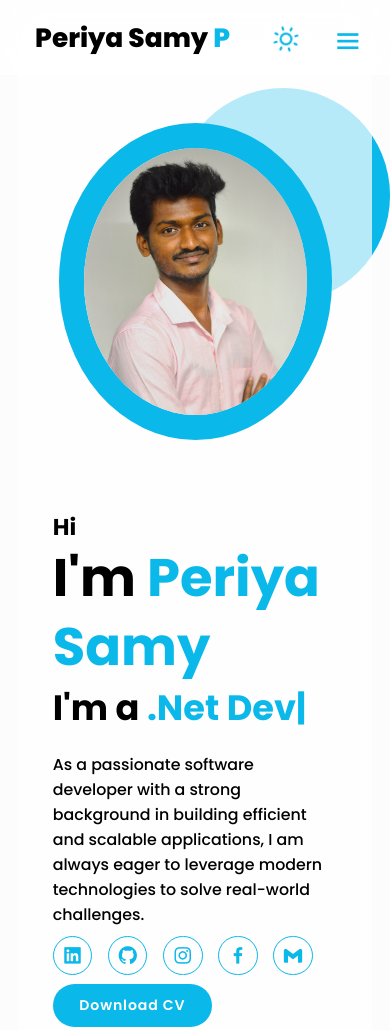
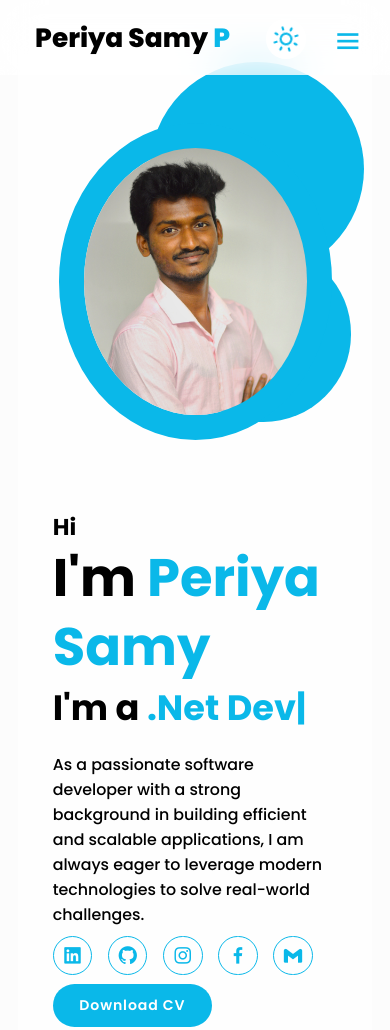
Before and after one commit to Periyasamy-Developer/Porfolio, a plain HTML site: page index.html in a window 390 px wide. Shown: the top 1030 px of the page. Drawn offline with nearby package versions, Linux system fonts and the light colour scheme.

Commit message:
Add files via upload

```diff
--- a/index.html
+++ b/index.html
@@ -100,7 +100,7 @@
             <li><i class='bx bx-chevron-right'></i> <strong>Age:</strong> <span id="age"></span></li>
             <li><i class='bx bx-chevron-right'></i> <strong>Degree:</strong> <span>Bachelor of Computer
                 Application</span></li>
-            <li><i class='bx bx-chevron-right'></i> <strong>Email:</strong> <span><a
+            <li><i class='bx bx-chevron-right'></i> <strong>Email:</strong> <span><a class="emailLabel"
                   href="mailto:periyasamy06p@gmail.com" target="_blank"> periyasamy06p@gmail.com</a></span></li>
           </ul>
         </div>
@@ -461,7 +461,7 @@
             <i class='bx bx-envelope'></i>
             <div>
               <h3>Email Us</h3>
-              <a href="mailto:periyasamy06p@gmail.com" target="_blank">periyasamy06p@gmail.com</a>
+              <a  class="emailLabel" href="mailto:periyasamy06p@gmail.com" target="_blank">periyasamy06p@gmail.com</a>
             </div>
           </div><!-- End Info Item -->
 
--- a/scripts.js
+++ b/scripts.js
@@ -128,17 +128,23 @@ document.addEventListener('DOMContentLoaded', () => {
   const sb = ScrollReveal({
     duration: 1000,
     delay: 500,
-    mobile: false,
+    mobile: true,
     origin: 'bottom',
     distance: '60px'
   });
 
   sb.reveal('.header', { origin: 'top' });
-  sb.reveal('.home .home-content, .skill-container .skills-box:nth-child(1), .service-container .services-box:nth-child(1), .contact-container .contact-section:nth-child(1), .timeline-items .timeline-item:nth-child(1), .timeline-items .timeline-item:nth-child(3)', {origin: 'left'});
-  sb.reveal('.home .home-img, .skill-container .skills-box:nth-child(2), .service-container .services-box:nth-child(2), .contact-container .contact-section:nth-child(2), .timeline-items .timeline-item:nth-child(2)', {origin: 'right'});
+  sb.reveal('.home .home-content, .skill-container .skills-box:nth-child(1), .service-container .services-box:nth-child(1), .contact-container .contact-section:nth-child(1), .timeline-items .timeline-item:nth-child(odd), .about-circle', {origin: 'left'});
+  sb.reveal('.home .home-img, .skill-container .skills-box:nth-child(2), .service-container .services-box:nth-child(2), .contact-container .contact-section:nth-child(2), .timeline-items .timeline-item:nth-child(even)', {origin: 'right'});
   sb.reveal('.about .about-content, .about .about-img, .service-container .services-box:nth-child(3), .footer', { origin: 'bottom' });
   sb.reveal('.skills, .resumes, .resume-container, .services, .contact, .footer .social', { origin: 'bottom', delay: 600 });
   sb.reveal('.heading, h3, .footer .list', { origin: 'bottom', delay: 500 });
+  sb.reveal('.home-circle-2', { origin: 'top', delay: 600 });
+  sb.reveal('.home-circle-1', { origin: 'bottom', delay: 500 });
+  sb.reveal('.skills-section .skill:nth-child(even), .personal-details ul li:nth-child(even)', { origin: 'right', delay: 500 });
+  sb.reveal('.skills-section .skill:nth-child(odd), .personal-details ul li:nth-child(odd)', { origin: 'left', delay: 500 });
+
+
   // sb.reveal('', { origin: 'bottom', delay: 500 });
 
 
--- a/style.css
+++ b/style.css
@@ -7,12 +7,12 @@
     --secondary-color: black;
     --primary-bg-color: #fcfcfc;
     --secondary-bg-color: white;
-    --header-bg-color:rgba(255, 255, 255, 0.7);
-    --about-bg-color:#ddf0f5;
-    --card-border-color:0.2rem solid rgb(224, 224, 224);
+    --header-bg-color: rgba(255, 255, 255, 0.7);
+    --about-bg-color: #ddf0f5;
+    --card-border-color: 0.2rem solid rgb(224, 224, 224);
     --static-white: white;
     --footer-bg-color: #0ab8e9;
-    --footer-color:white;
+    --footer-color: white;
 }
 
 
@@ -21,25 +21,25 @@
     --secondary-color: black;
     --primary-bg-color: #fcfcfc;
     --secondary-bg-color: white;
-    --header-bg-color:rgba(255, 255, 255, 0.7);
-    --about-bg-color:#ddf0f5;
-    --card-border-color:0.2rem solid rgb(224, 224, 224);
+    --header-bg-color: rgba(255, 255, 255, 0.7);
+    --about-bg-color: #ddf0f5;
+    --card-border-color: 0.2rem solid rgb(224, 224, 224);
     --static-white: white;
     --footer-bg-color: #0ab8e9;
-    --footer-color:white;
+    --footer-color: white;
 }
 
-.darkmode{
+.darkmode {
     --primary-color: #0ab8e9;
     --secondary-color: rgb(255, 255, 255);
     --primary-bg-color: #fcfcfc00;
     --secondary-bg-color: rgb(145, 140, 140);
-    --header-bg-color:rgb(0 0 0 / 78%);
-    --about-bg-color:#666d6e;
-    --card-border-color:0.2rem solid rgb(255, 255, 255);
+    --header-bg-color: rgb(0 0 0 / 78%);
+    --about-bg-color: #666d6e;
+    --card-border-color: 0.2rem solid rgb(255, 255, 255);
     --static-white: white;
     --footer-bg-color: rgb(0 0 0 / 78%);
-    --footer-color:#0ab8e9;
+    --footer-color: #0ab8e9;
 }
 
 
@@ -212,11 +212,14 @@ span {
     }
 }
 
+.emailLabel{
+    color: var(--primary-color);
+}
 
 /* Header end */
 
 section {
-    min-height: 100vh;
+    /* min-height: 100vh; */
     padding: 10rem 9% 10rem;
     background: var(--header-bg-color);
 }
@@ -238,7 +241,7 @@ section {
     width: 30vw;
     bottom: 10rem;
     right: 0;
-    z-index: -1;
+    z-index: 0;
 }
 
 .home-circle-2 {
@@ -250,7 +253,7 @@ section {
     margin: 0 auto;
     top: 0;
     right: 50px;
-    z-index: -1;
+    z-index: 0;
 }
 
 .home-content h3 {
@@ -516,7 +519,7 @@ section {
     font-weight: bold;
     color: #333;
     text-align: start;
-
+    width: 90%;
     font-weight: 600;
     color: var(--primary-color);
     margin-top: 10px;
@@ -994,7 +997,8 @@ footer .social a:hover {
 }
 
 .footer ul li a:hover {
-    border-bottom: 3px solid var(--footer-color);;
+    border-bottom: 3px solid var(--footer-color);
+    ;
 }
 
 .footer ul li {
@@ -1028,6 +1032,7 @@ a {
 }
 
 @media(max-width:895px) {
+
     /* body {
         visibility: visible;
     } */
@@ -1083,13 +1088,17 @@ a {
     .home-circle-1 {
         width: 45vw;
         height: 45vw;
-        top: 50rem;
+        top: 28rem;
+        right: 39px;
+        /* top: 50rem;         */
+
     }
 
-    .home-circle-1 {
+    .home-circle-2 {
         width: 55vw;
         height: 55vw;
-        top: 10rem;
+        top: 7rem;
+        right: 26px;
     }
 
     .home-img {
@@ -1124,6 +1133,8 @@ a {
     .about-circle {
         height: 52vw;
         width: 52vw;
+        position: relative;
+        bottom: 731px;
     }
 
     .about-content {
@@ -1176,8 +1187,7 @@ a {
         text-align: left;
     }
 
-    .header .theme
-    {
+    .header .theme {
         right: 76px;
         top: 3px;
     }
```
Lines whose indentation alone changed are shown as unchanged.
